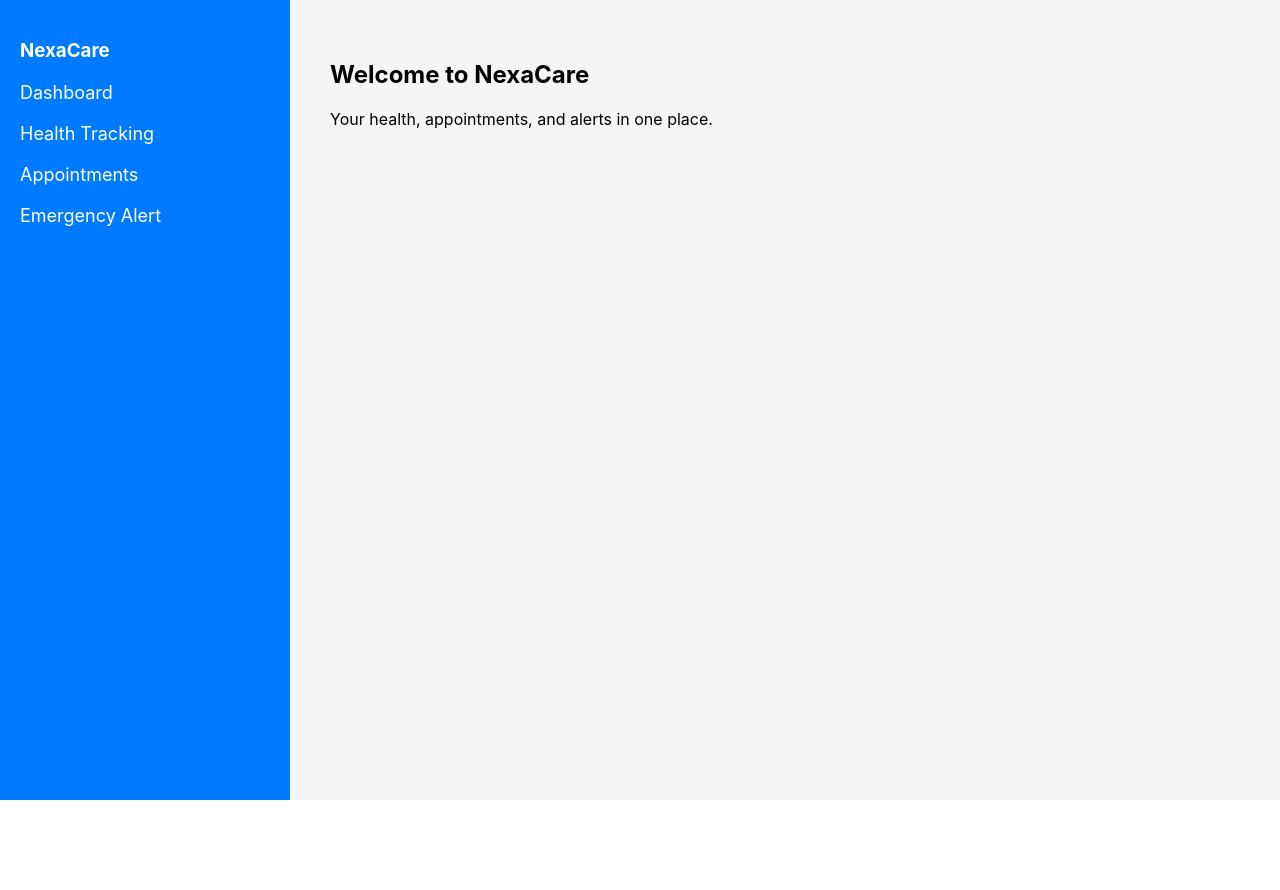
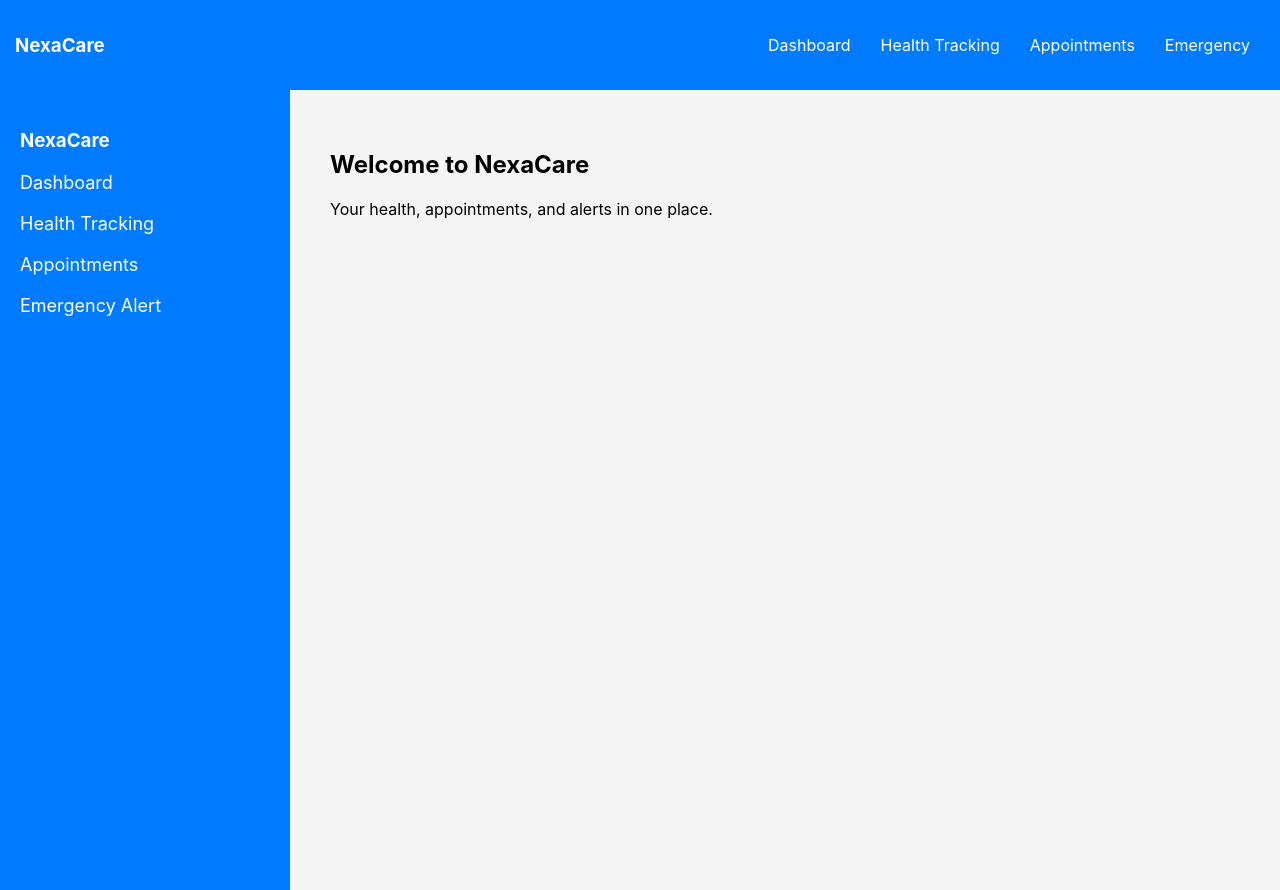
Before and after one commit to PragnaRajesh/nexacare, a React (Create React App) app in the folder frontend/: page /dashboard in a window 1280 px wide. Before the commit the page ends 800 px from the top, so only its background shows below. Built offline with nearby package versions, Linux system fonts and the light colour scheme.

Commit message:
Added Navbar to all pages

```diff
--- a/frontend/src/frontend_components/appointments.js
+++ b/frontend/src/frontend_components/appointments.js
@@ -1,12 +1,16 @@
 import React from "react";
+import Navbar from "./navbar";
 import "../styles/appointments.css";
 
 const Appointments = () => {
   return (
-    <div className="appointments-container">
-      <h2>Appointments</h2>
-      <p>Book doctor consultations and manage your upcoming appointments.</p>
-    </div>
+    <>
+      <Navbar />
+      <div className="appointments-container">
+        <h2>Appointments</h2>
+        <p>Book doctor consultations and manage your upcoming appointments.</p>
+      </div>
+    </>
   );
 };
 
--- a/frontend/src/frontend_components/dashboard.js
+++ b/frontend/src/frontend_components/dashboard.js
@@ -1,9 +1,12 @@
 import React from "react";
 import { Link } from "react-router-dom";
+import Navbar from "./navbar";
 import "../styles/dashboard.css";
 
 const Dashboard = () => {
   return (
+    <>
+      <Navbar />
       <div className="dashboard-container">
         <nav className="sidebar">
           <h3>NexaCare</h3>
@@ -19,6 +22,7 @@ const Dashboard = () => {
           <p>Your health, appointments, and alerts in one place.</p>
         </div>
       </div>
+    </>
   );
 };
 
--- a/frontend/src/frontend_components/emergency.js
+++ b/frontend/src/frontend_components/emergency.js
@@ -1,13 +1,17 @@
 import React from "react";
+import Navbar from "./navbar";
 import "../styles/emergency.css";
 
 const Emergency = () => {
   return (
-    <div className="emergency-container">
-      <h2>Emergency Alert</h2>
-      <p>Send emergency notifications to doctors and close contacts.</p>
-      <button className="alert-btn">Send Emergency Alert</button>
-    </div>
+    <>
+      <Navbar />
+      <div className="emergency-container">
+        <h2>Emergency Alert</h2>
+        <p>Send emergency notifications to doctors and close contacts.</p>
+        <button className="alert-btn">Send Emergency Alert</button>
+      </div>
+    </>
   );
 };
 
--- a/frontend/src/frontend_components/healthtracking.js
+++ b/frontend/src/frontend_components/healthtracking.js
@@ -1,12 +1,16 @@
 import React from "react";
+import Navbar from "./navbar";
 import "../styles/healthtracking.css";
 
 const HealthTracking = () => {
   return (
-    <div className="healthtracking-container">
-      <h2>Health Tracking</h2>
-      <p>Track your health stats like diet, exercise, sleep, and water intake.</p>
-    </div>
+    <>
+      <Navbar />
+      <div className="healthtracking-container">
+        <h2>Health Tracking</h2>
+        <p>Track your health stats like diet, exercise, sleep, and water intake.</p>
+      </div>
+    </>
   );
 };
 
--- /dev/null
+++ b/frontend/src/frontend_components/navbar.js
@@ -0,0 +1,19 @@
+import React from "react";
+import { Link } from "react-router-dom";
+import "../styles/navbar.css";
+
+const Navbar = () => {
+  return (
+    <nav className="navbar">
+      <h3>NexaCare</h3>
+      <ul>
+        <li><Link to="/dashboard">Dashboard</Link></li>
+        <li><Link to="/health-tracking">Health Tracking</Link></li>
+        <li><Link to="/appointments">Appointments</Link></li>
+        <li><Link to="/emergency">Emergency</Link></li>
+      </ul>
+    </nav>
+  );
+};
+
+export default Navbar;
--- /dev/null
+++ b/frontend/src/styles/navbar.css
@@ -0,0 +1,23 @@
+.navbar {
+    display: flex;
+    justify-content: space-between;
+    align-items: center;
+    background: #007bff;
+    padding: 15px;
+    color: white;
+  }
+
+  .navbar ul {
+    list-style: none;
+    display: flex;
+  }
+
+  .navbar ul li {
+    margin: 0 15px;
+  }
+
+  .navbar ul li a {
+    color: white;
+    text-decoration: none;
+    font-size: 16px;
+  }
```
Lines whose indentation alone changed are shown as unchanged.
